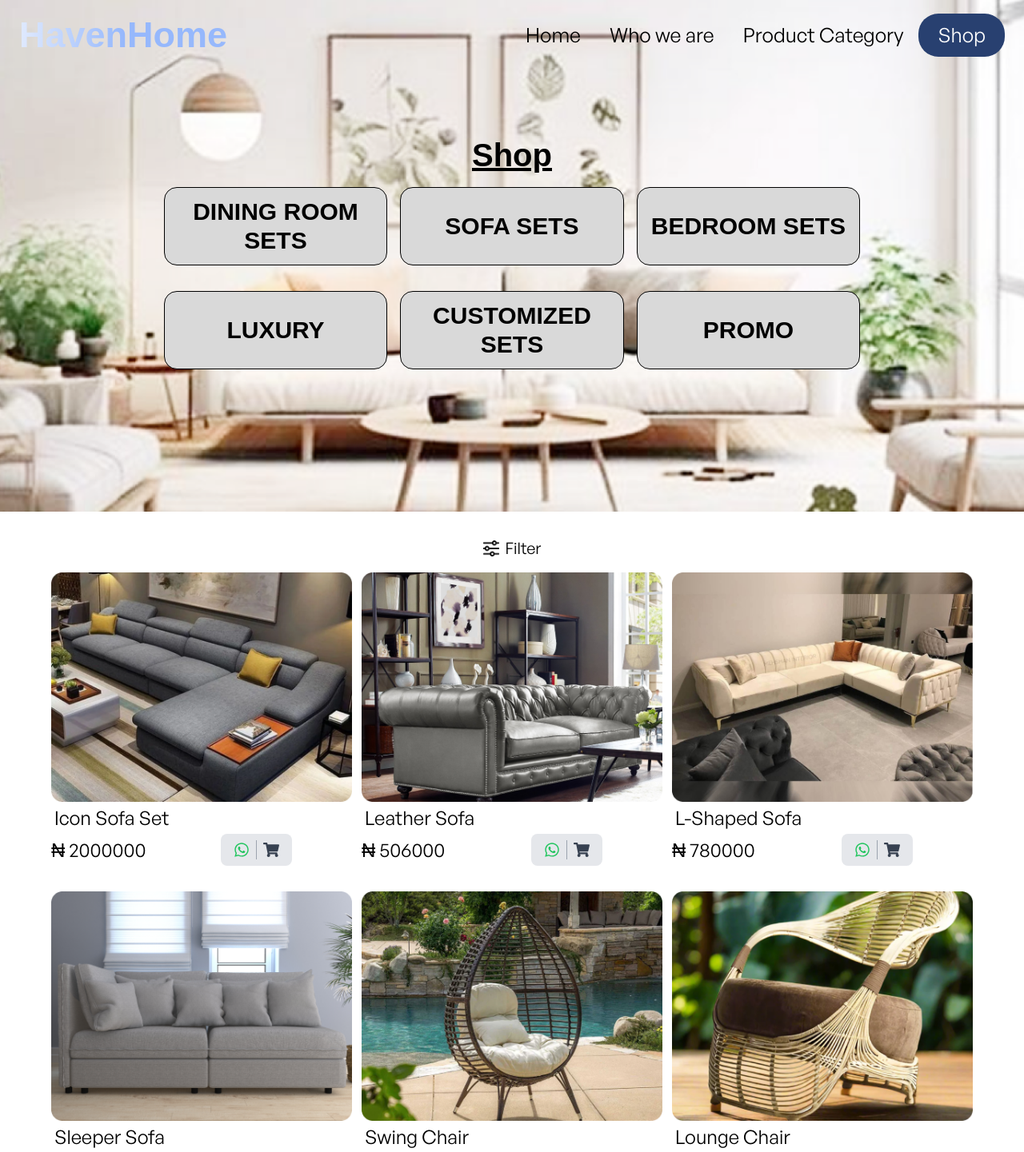
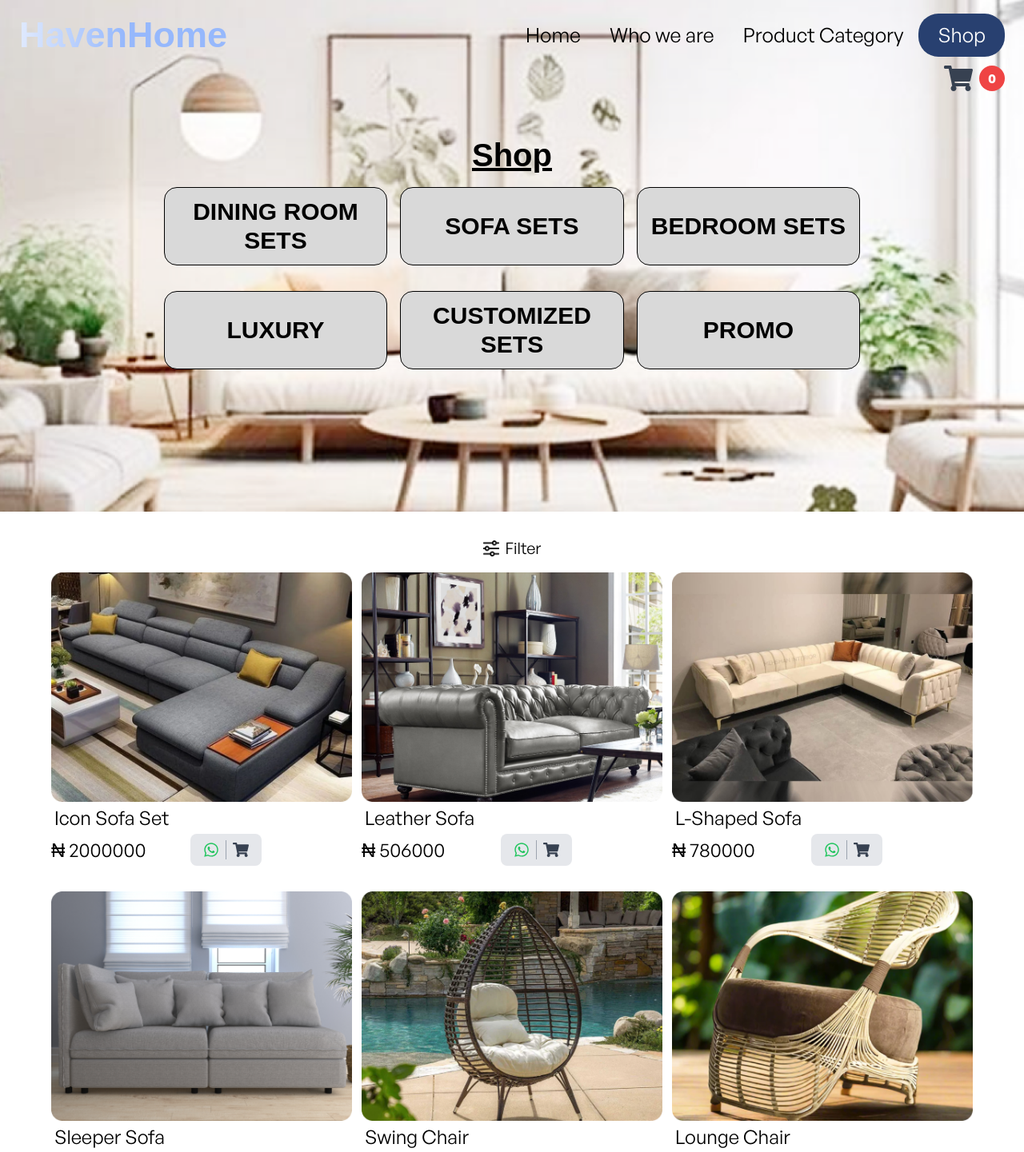
Before and after one commit to zhulix13/Haven-Home, a React (Vite) app: page /shop in a window 1280 px wide. Shown: the top 1441 px of the page at 80% size. Built offline with nearby package versions, Linux system fonts and the light colour scheme; a web font is replaced by a local one.

Commit message:
adding some features

```diff
--- a/src/shop/components/products/products.jsx
+++ b/src/shop/components/products/products.jsx
@@ -1,7 +1,6 @@
 import React, { useState } from "react";
 import vector from "../../../assets/shop/Vector.png";
-import { FaWhatsapp } from "react-icons/fa"; // For WhatsApp icon
-import { FaShoppingCart, FaArrowRight } from "react-icons/fa"; // For shopping cart and arrow icons
+import { FaWhatsapp, FaShoppingCart, FaArrowRight } from "react-icons/fa"; // For WhatsApp, shopping cart, and arrow icons
 import products from "./products.js";
 
 function Products() {
@@ -13,9 +12,14 @@ function Products() {
     const productToAdd = products.find((product) => product.id === id);
     if (productToAdd && !cart.some((item) => item.id === id)) {
       setCart((prevCart) => [...prevCart, productToAdd]);
-      setNotification(`${productToAdd.name} has been added to the cart!`);
-      setTimeout(() => setNotification(""), 3000); // Clear notification after 3 seconds
+      showNotification(`${productToAdd.name} added to cart!`);
     }
+  }
+
+  // Function to show a notification
+  function showNotification(message) {
+    setNotification(message);
+    setTimeout(() => setNotification(""), 3000); // Hide notification after 3 seconds
   }
 
   // Function to generate WhatsApp message from cart
@@ -37,32 +41,36 @@ function Products() {
     const message = generateWhatsAppMessage();
     const encodedMessage = encodeURIComponent(message);
     const whatsappUrl = `https://wa.me/2348140412354?text=${encodedMessage}`;
-
-   // Open WhatsApp link
     const newWindow = window.open(whatsappUrl, "_blank");
 
-   // Check if the WhatsApp window was successfully opened
     if (newWindow) {
-     setCart([]); // Clear cart if the window opened
+      setCart([]); // Clear cart only if the WhatsApp window opens
     } else {
       alert("Failed to open WhatsApp. Please check your pop-up settings.");
     }
   }
 
+  return (
+    <section className="mt-8 relative flex flex-col items-center">
+      {/* Filter Section */}
+      <div className="flex items-center gap-2">
+        <img src={vector} alt="filter" className="h-5 w-5" />
+        <p className="font-sans text-base md:text-xl">Filter</p>
+      </div>
 
-  return (
-    <section className="mt-8 flex flex-col items-center">
-      {/* Notification */}
+      {/* Notification Section */}
       {notification && (
-        <div className="fixed z-[150] top-[100px] right-4 bg-green-500 text-white px-4 py-2 rounded-lg shadow-lg">
+        <div className="fixed z-[150] top-7 left-1/2 transform -translate-x-1/2 bg-green-500 text-white px-4 py-2 rounded-lg shadow-md transition-opacity duration-300">
           {notification}
         </div>
       )}
 
-      {/* Filter Section */}
-      <div className="flex items-center gap-2">
-        <img src={vector} alt="filter" className="h-5 w-5" />
-        <p className="font-sans text-base md:text-xl">Filter</p>
+      {/* Cart Indicator */}
+      <div className=" fixed right-3 md:right-6 z-[150] top-20 md:top-30  flex items-center gap-2">
+        <FaShoppingCart className="text-4xl text-gray-700" />
+        <div className="bg-red-500 text-white text-base font-semibold rounded-full w-6 h-6 md:w-8 md:h-8 flex items-center justify-center">
+          {cart.length}
+        </div>
       </div>
 
       {/* Product List */}
@@ -75,12 +83,12 @@ function Products() {
             <div className="font-sans text-base px-1 md:text-2xl font-medium">
               {product.name}
             </div>
-            <div className="flex items-center w-full md:max-w-[80%] justify-between">
+            <div className="flex items-center w-full md:max-w-[70%] justify-between">
               <p className="font-sans flex-shrink text-base md:text-2xl font-medium">{`₦ ${product.price}`}</p>
               <div className="flex items-center flex-shrink bg-gray-200 px-4 py-2 rounded-lg">
                 {/* WhatsApp Icon */}
                 <button
-                  onClick={sendToWhatsApp}
+                  onClick={() => sendToWhatsApp()}
                   className="flex items-center justify-center text-green-500 text-base md:text-xl"
                 >
                   <FaWhatsapp />
```
Lines whose indentation alone changed are shown as unchanged.
